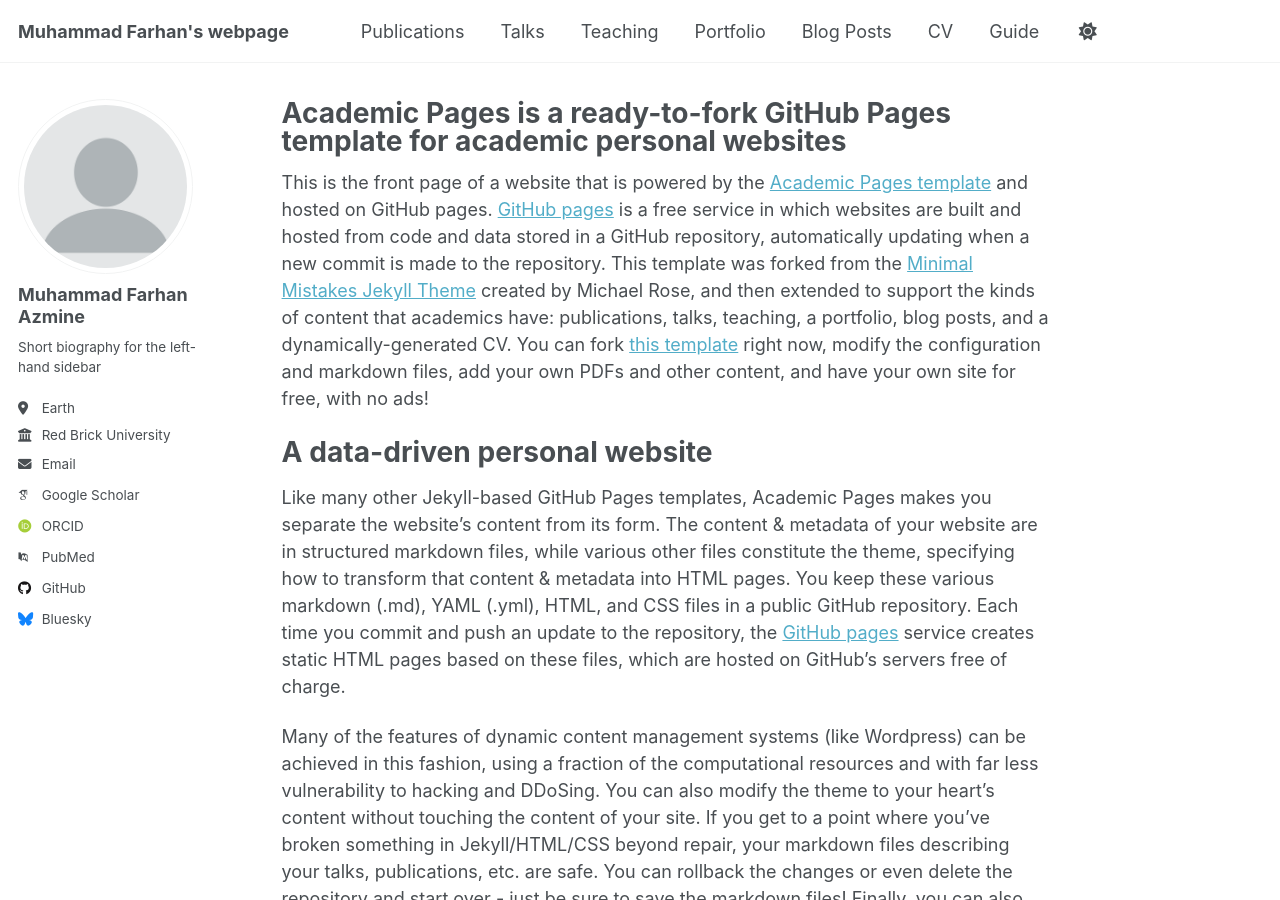
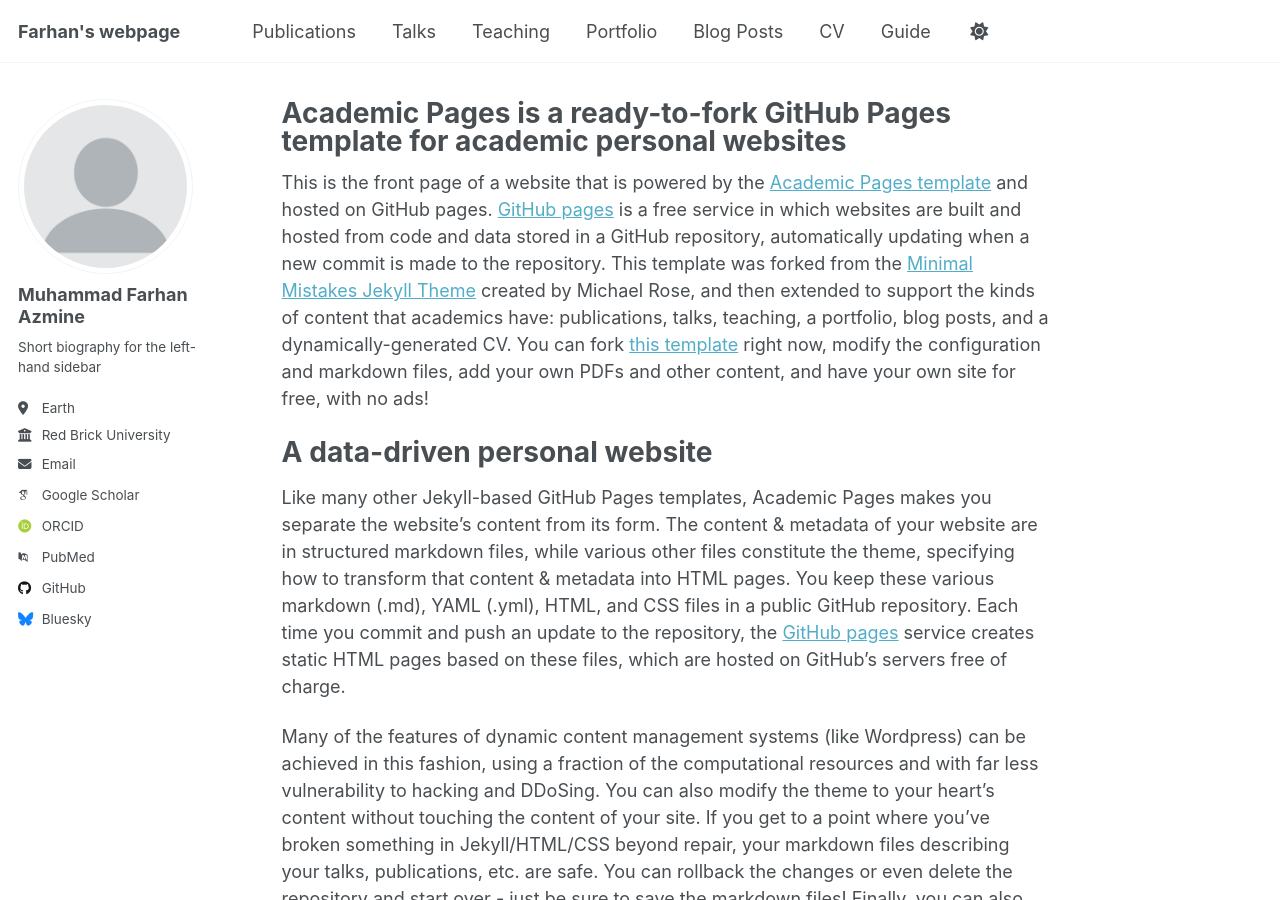
Before and after one commit to muhammadfarhan720/muhammadfarhan720.github.io, a Jekyll site: the page built from _pages/about.md, in a window 1280 px wide and 900 px high. Built offline with Jekyll 4.4.1, drawn with Linux system fonts in a browser that asks for light colours; some web fonts are replaced.

Commit message:
Update _config.yml

```diff
--- a/_config.yml
+++ b/_config.yml
@@ -9,7 +9,7 @@
 # Basic Site Settings
 locale                   : "en-US"
 site_theme               : "default"
-title                    : "Muhammad Farhan's webpage"
+title                    : "Farhan's webpage"
 title_separator          : "-"
 name                     : &name "Your Name"
 description              : &description "personal description"
```
